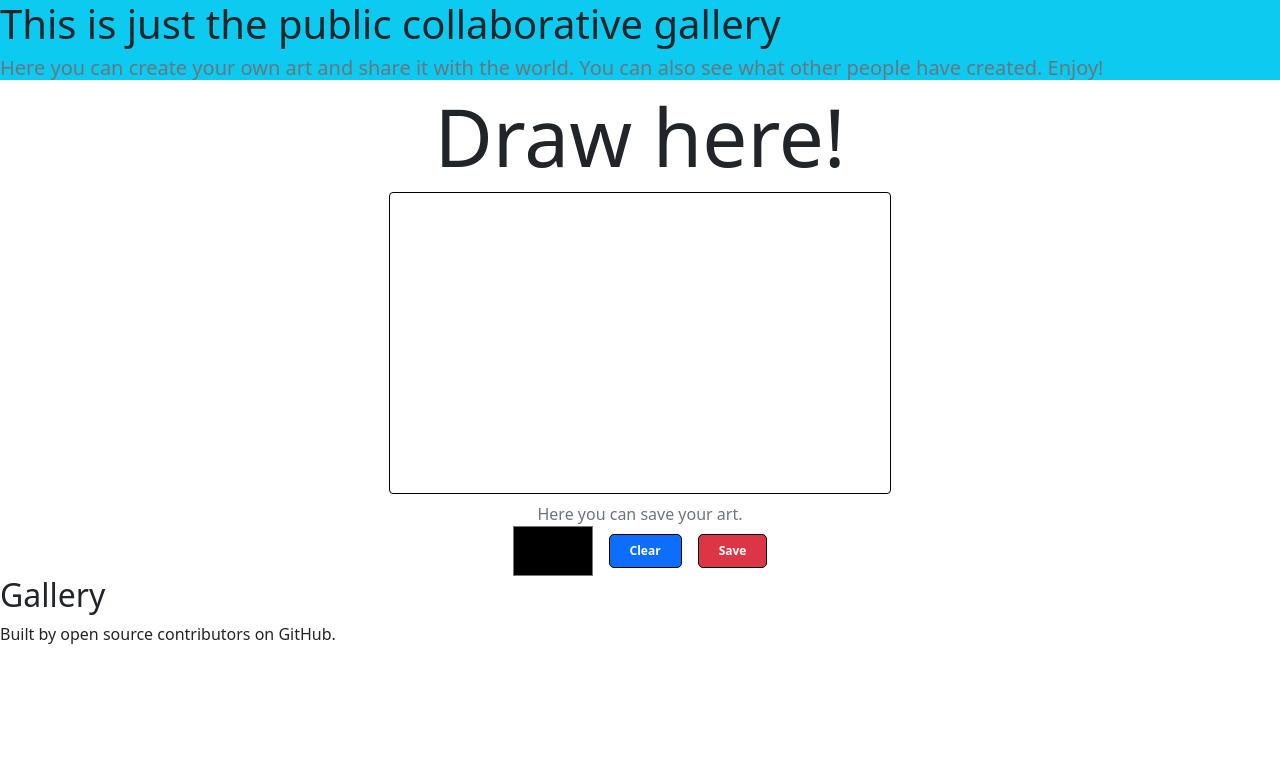
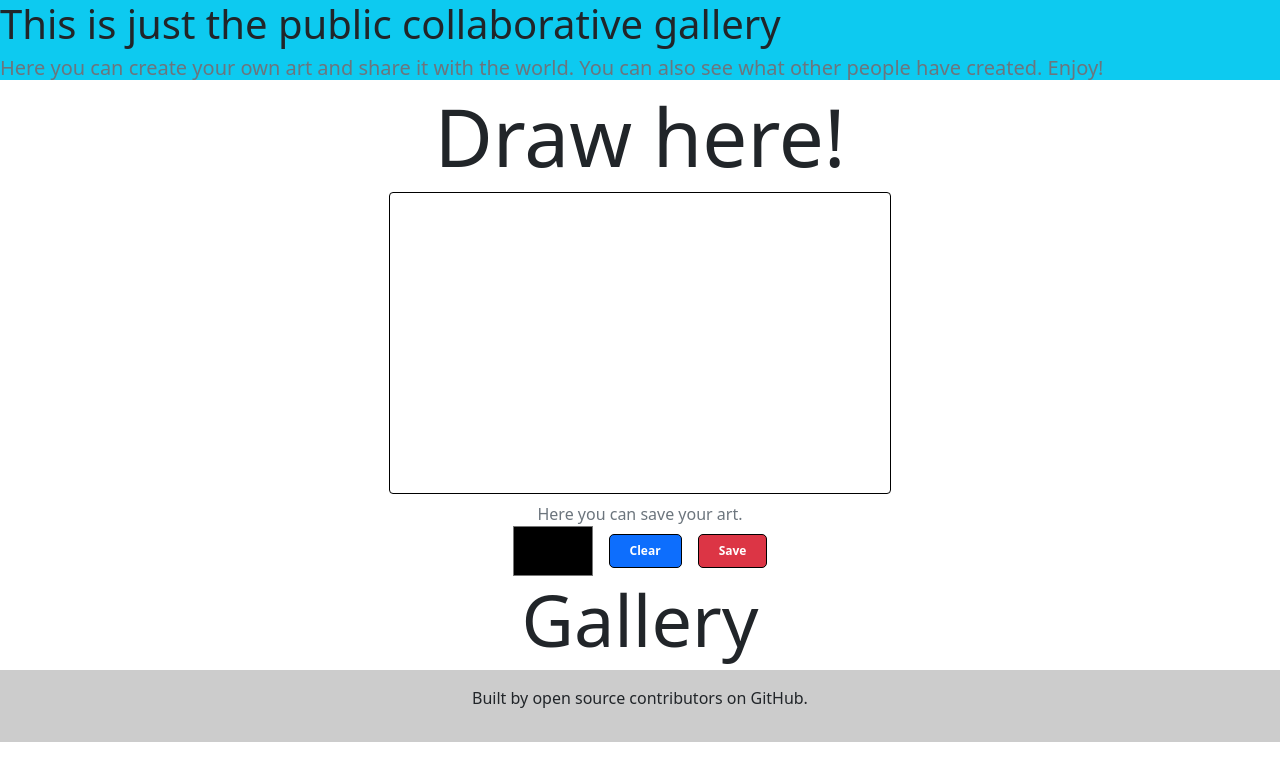
Before and after one commit to ChristianECG/ThePublicGallery, a plain HTML site: page index.html in a window 1280 px wide. Drawn offline with nearby package versions, Linux system fonts and the light colour scheme; some packages are replaced by stand-ins of ours; no server answers; a script that the page names is missing.

Commit message:
Update index.html
Footer y titulo editado

```diff
--- a/index.html
+++ b/index.html
@@ -31,12 +31,14 @@
 				</div>
 			</section>
 			<section id="gallery">
-				<h2>Gallery</h2>
+				<h2 class="d-flex justify-content-center display-2">Gallery</h2>
 				<div id="images"></div>
 			</section>
 		</main>
 		<footer>
-			<p>Built by open source contributors on GitHub.</p>
+			<div class="text-center p-3" style="background-color: rgba(0, 0, 0, 0.2);">
+				<p>Built by open source contributors on GitHub.</p>
+			</div>
 		</footer>
 	</body>
 	<script src="//cdn.jsdelivr.net/npm/sweetalert2@11"></script>
```
